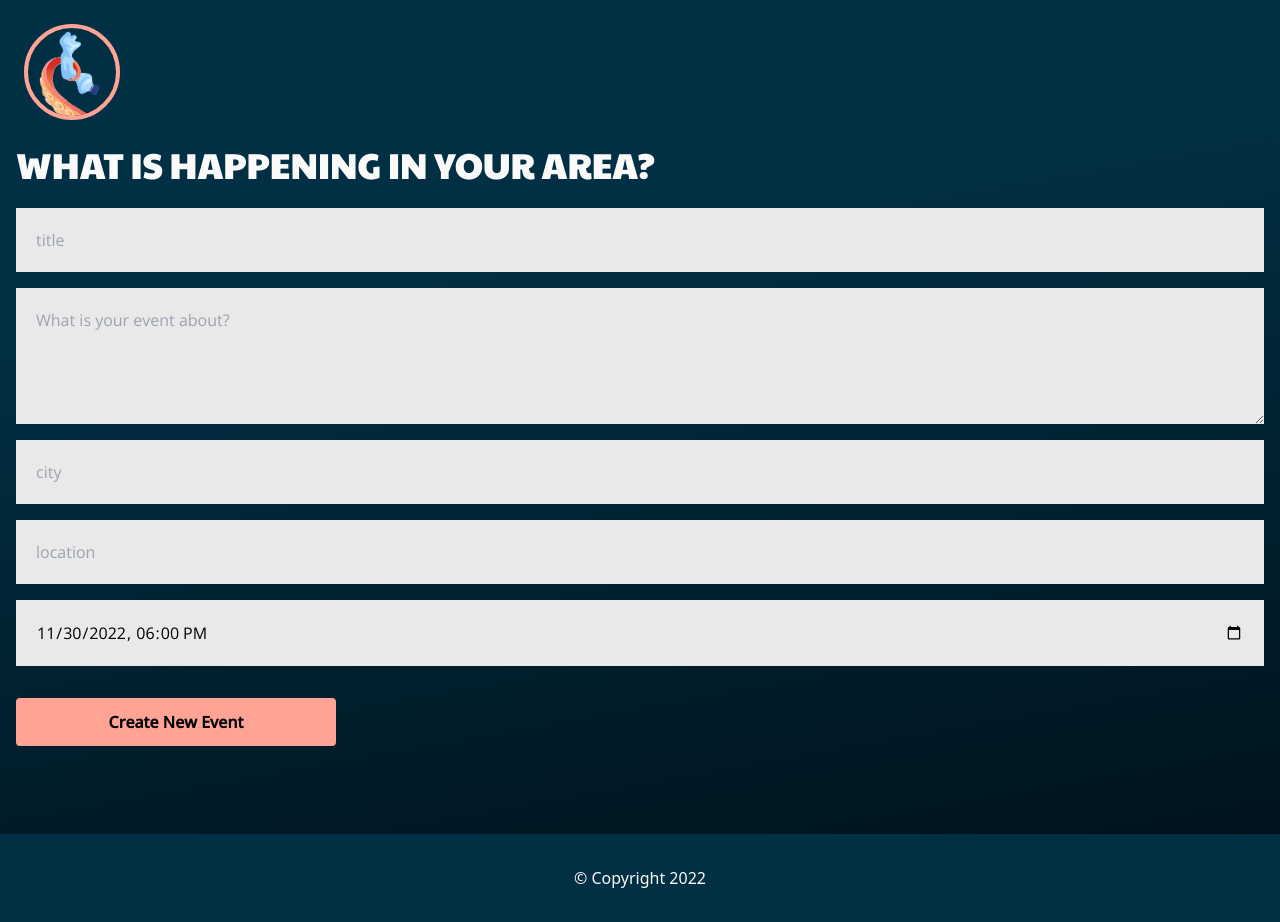
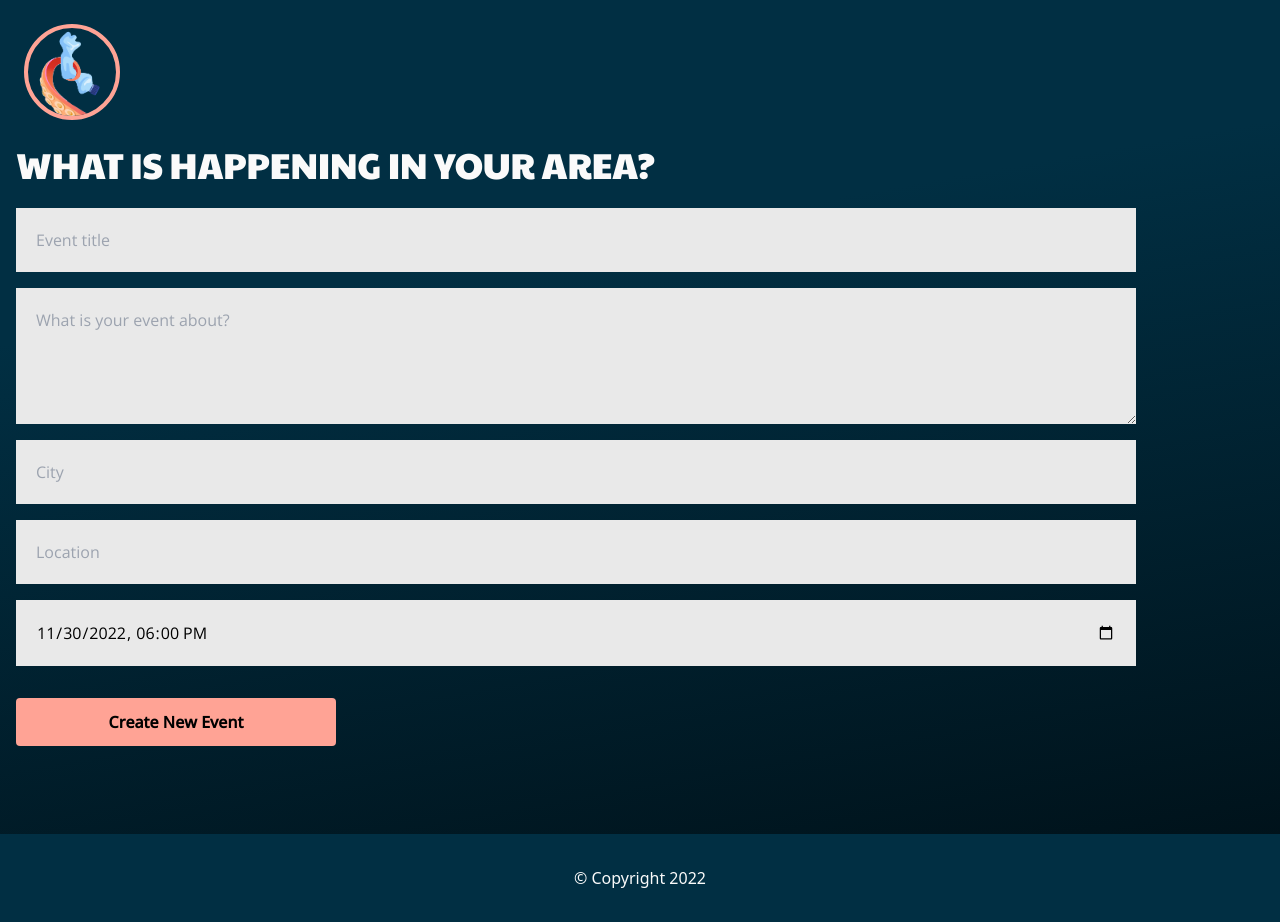
Before and after one commit to kaybee24/octopus-auth-client, a React (Vite) app: page /new-event in a window 1280 px wide. Built offline with nearby package versions, Linux system fonts and the light colour scheme; no server answers.

Commit message:
css on feed

```diff
--- a/src/components/Feed.jsx
+++ b/src/components/Feed.jsx
@@ -1,11 +1,9 @@
 import React, { useEffect } from "react";
 import ScrollToTop from "./scrollToTop";
-import { format, compareAsc } from 'date-fns';
 
 export default function MyFeed({ user, posts, setPosts, search, setSearch }) {
   useEffect(() => {
     if (user) {
-      // console.log("user is available, getting messages..");
       // send fetch request with cookies
       fetch(import.meta.env.VITE_PST_API, {
         mode: "cors",
--- a/src/components/FeedEvents.jsx
+++ b/src/components/FeedEvents.jsx
@@ -22,11 +22,11 @@ export default function FeedEvents({ user }) {
     }, [user]);
 
     return (
-        <div className="container w-full max-w-7xl px-4 mt-6 text-offwhite-900">
+        <div className="ccontainer w-full max-w-7xl px-4 mt-6 text-offwhite-900">
             <ScrollToTop smooth/>
             {events.slice(0).reverse().map((event) => (
                 <div key={event._id} className="relative max-w-[70rem] bg-ocean-800 px-3 py-5 my-4 rounded">
-                    <p className="my-8">
+                    <p>
                         {event.title}
                         <br />
                         {event.message}
--- a/src/components/NewEvent.jsx
+++ b/src/components/NewEvent.jsx
@@ -32,27 +32,36 @@ const NewEvent = () => {
 
     return (
         <div className="container w-full max-w-7xl px-4 mt-6">
-            <h2 className='text-4xl uppercase font-paytoneOne text-offwhite-900'>What is happening in your area?</h2>
-            <form className="w-full flex flex-col py-4 font-openSans" onSubmit={handleSubmit}>
+            <h2 className='text-4xl uppercase font-paytoneOne text-offwhite-900'>
+                What is happening in your area?
+            </h2>
+            <form
+                className="w-full flex flex-col py-4 font-openSans"
+                onSubmit={handleSubmit}>
                 <input
-                    className="p-5 my-2 bg-grey-100 outline-ocean-700"
+                    className="p-5 my-2 bg-grey-100 outline-ocean-700 max-w-[70rem]"
                     name="title"
                     type="text"
-                    placeholder="title" />
-                <textarea className="p-5 my-2 bg-grey-100 outline-ocean-700" name="message" type="text" placeholder="What is your event about?" rows="4"></textarea>
+                    placeholder="Event title" />
+                <textarea
+                    className="p-5 my-2 bg-grey-100 outline-ocean-700 max-w-[70rem]"
+                    name="message"
+                    type="text"
+                    placeholder="What is your event about?"
+                    rows="4"></textarea>
                 <input
-                    className="p-5 my-2 bg-grey-100 outline-ocean-700"
+                    className="p-5 my-2 bg-grey-100 outline-ocean-700 max-w-[70rem]"
                     name="city"
                     type="text"
-                    placeholder="city" />
+                    placeholder="City" />
                 <input
-                    className="p-5 my-2 bg-grey-100 outline-ocean-700"
+                    className="p-5 my-2 bg-grey-100 outline-ocean-700 max-w-[70rem]"
                     name="location"
                     type="text"
-                    placeholder="location" />
+                    placeholder="Location" />
 
                 <input
-                    className="p-5 my-2 bg-grey-100 outline-ocean-700"
+                    className="p-5 my-2 bg-grey-100 outline-ocean-700 max-w-[70rem]"
                     name="eventDateTime"
                     type="datetime-local"
                     value="2022-11-30T18:00"
```
Also changed, not shown: src/components/NewPost.jsx (+6 -2 lines).
